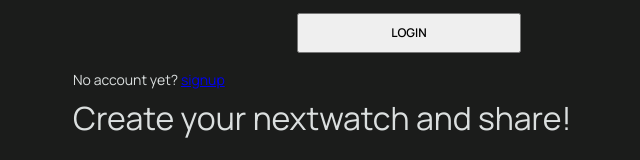
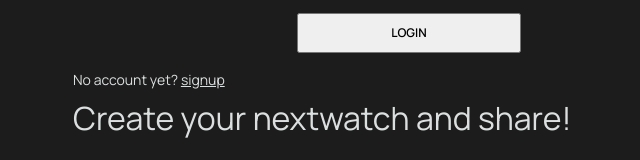
Before and after one commit to f2xiao/next-watch, a React (Vite) app: page /login in a window 1280 px wide. Shown: the part 480-640 px from the top of the page, without its empty margins (57-697 px from the left). Built offline with nearby package versions, Linux system fonts and the light colour scheme; no server answers.

Commit message:
add link color

```diff
--- a/src/styles/partials/_global.scss
+++ b/src/styles/partials/_global.scss
@@ -47,8 +47,10 @@
   font-family: "Manrope", Helvetica, sans-serif;
 }
 
+a,
+a:active,
 a:visited {
-  color: inherit;
+  color: $color-text;
 }
 
 input {
```
